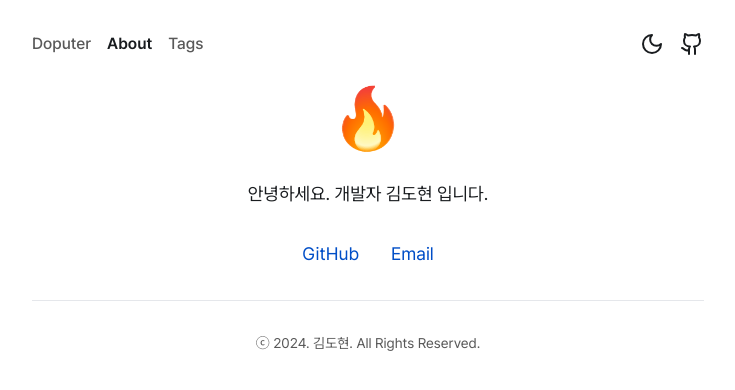
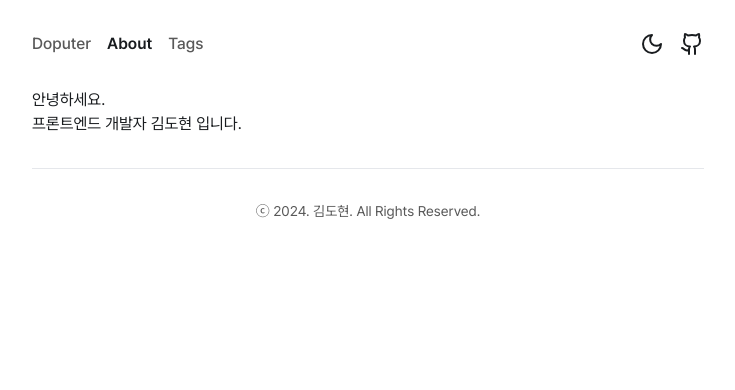
Before and after one commit to doputer/doputer.github.io, a Next.js app: page /about in a window 1280 px wide. Shown: the top 390 px of the page, without its empty margins (272-1007 px from the left). Built offline with nearby package versions, Linux system fonts and the light colour scheme.

Commit message:
feat: 메타데이터 추가

```diff
--- a/src/app/about/page.tsx
+++ b/src/app/about/page.tsx
@@ -1,30 +1,24 @@
+import type { Metadata } from 'next';
+
+import config from '@/configs/config.json';
+
 const Page = async () => {
   return (
     <>
-      <p className="mb-8 animate-flip rounded-full text-center text-6xl">🔥</p>
-      <p className="mb-8 text-center text-lg">안녕하세요. 개발자 김도현 입니다.</p>
-      <p className="flex justify-center gap-8 text-center text-lg">
-        <a
-          className="link"
-          href="https://github.com/doputer"
-          target="_blank"
-          rel="noreferrer"
-          aria-label="github_anchor"
-        >
-          GitHub
-        </a>
-        <a
-          className="link"
-          href="mailto:swputer@gmail.com"
-          target="_blank"
-          rel="noreferrer"
-          aria-label="github_anchor"
-        >
-          Email
-        </a>
+      <p>
+        안녕하세요.
+        <br />
+        프론트엔드 개발자 김도현 입니다.
       </p>
     </>
   );
 };
 
+export const metadata: Metadata = {
+  title: [config.title, 'About'].join(' | '),
+  openGraph: {
+    title: [config.title, 'About'].join(' | '),
+  },
+};
+
 export default Page;
--- /dev/null
+++ b/src/app/api/og/route.tsx
@@ -0,0 +1,26 @@
+import { ImageResponse } from 'next/og';
+
+const OGOptions = { width: 1200, height: 630 };
+
+export async function GET() {
+  return new ImageResponse(
+    (
+      <div
+        style={{
+          padding: '50px 200px',
+          justifyContent: 'center',
+          alignItems: 'center',
+          width: '100%',
+          height: '100%',
+          color: 'black',
+          backgroundColor: 'white',
+          fontSize: 128,
+          textAlign: 'center',
+        }}
+      >
+        🏷️
+      </div>
+    ),
+    OGOptions
+  );
+}
--- a/src/app/layout.tsx
+++ b/src/app/layout.tsx
@@ -11,11 +11,6 @@ import Header from '@/components/Header';
 import ThemeScript from '@/components/Header/ThemeScript';
 import config from '@/configs/config.json';
 import { jetbrains, pretendard } from '@/static/fonts';
-
-export const metadata: Metadata = {
-  title: config.title,
-  description: config.description,
-};
 
 const RootLayout = ({ children }: Readonly<PropsWithChildren>) => {
   return (
@@ -35,4 +30,15 @@ const RootLayout = ({ children }: Readonly<PropsWithChildren>) => {
   );
 };
 
+export const metadata: Metadata = {
+  title: config.title,
+  description: config.description,
+  openGraph: {
+    siteName: config.title,
+    title: config.title,
+    description: config.title,
+    images: '/api/og',
+  },
+};
+
 export default RootLayout;
--- a/src/app/robots.tsx
+++ b/src/app/robots.tsx
@@ -8,7 +8,7 @@ export default function robots(): MetadataRoute.Robots {
   return {
     rules: {
       userAgent: '*',
-      allow: '/',
+      allow: ['/', '/api/og/*'],
     },
     host: siteUrl,
     sitemap: siteUrl + '/sitemap.xml',
--- a/src/app/tags/page.tsx
+++ b/src/app/tags/page.tsx
@@ -1,6 +1,8 @@
+import type { Metadata } from 'next';
 import Link from 'next/link';
 
 import Counter from '@/components/Counter';
+import config from '@/configs/config.json';
 import { getPosts } from '@/lib/MDX';
 import { encode } from '@/utils/uri';
 
@@ -31,4 +33,11 @@ const Page = async () => {
   );
 };
 
+export const metadata: Metadata = {
+  title: [config.title, 'Tags'].join(' | '),
+  openGraph: {
+    title: [config.title, 'Tags'].join(' | '),
+  },
+};
+
 export default Page;
--- a/src/components/Header/Menu.tsx
+++ b/src/components/Header/Menu.tsx
@@ -18,12 +18,10 @@ const Menu = ({ links }: MenuProps) => {
   const toggleMenu = () => setOpen(!open);
 
   useEffect(() => {
-    if (open) document.body.style.overflow = 'hidden';
-    else document.body.style.overflow = 'visible';
+    if (open) document.body.classList.add('overflow-hidden');
+    else document.body.classList.remove('overflow-hidden');
 
-    return () => {
-      document.body.style.overflow = 'unset';
-    };
+    return () => document.body.classList.remove('overflow-hidden');
   }, [open]);
 
   return (
--- a/src/components/Header/index.tsx
+++ b/src/components/Header/index.tsx
@@ -10,7 +10,7 @@ const ThemeSwitcher = dynamic(() => import('@/components/Header/ThemeSwitcher'))
 export type Nav = { name: string; href: string };
 
 const navList = [
-  { name: config.title, href: '/' },
+  { name: config.name, href: '/' },
   { name: 'about', href: '/about' },
   { name: 'tags', href: '/tags' },
 ] satisfies Nav[];
--- a/src/configs/config.json
+++ b/src/configs/config.json
@@ -1,6 +1,7 @@
 {
-  "title": "Doputer",
-  "description": "개발자 김도현 블로그 입니다.",
+  "name": "Doputer",
+  "title": "개발자 김도현",
+  "description": "김도현의 개발 블로그 입니다.",
   "siteUrl": "https://dohyeon.dev",
   "comment": {
     "repo": "doputer/doputer.github.io",
```
